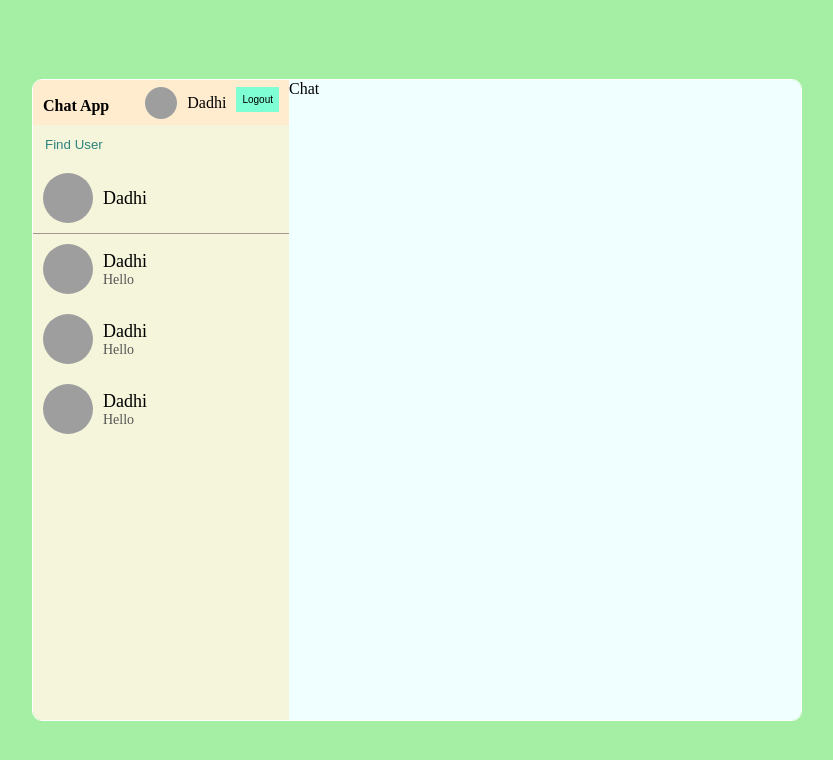
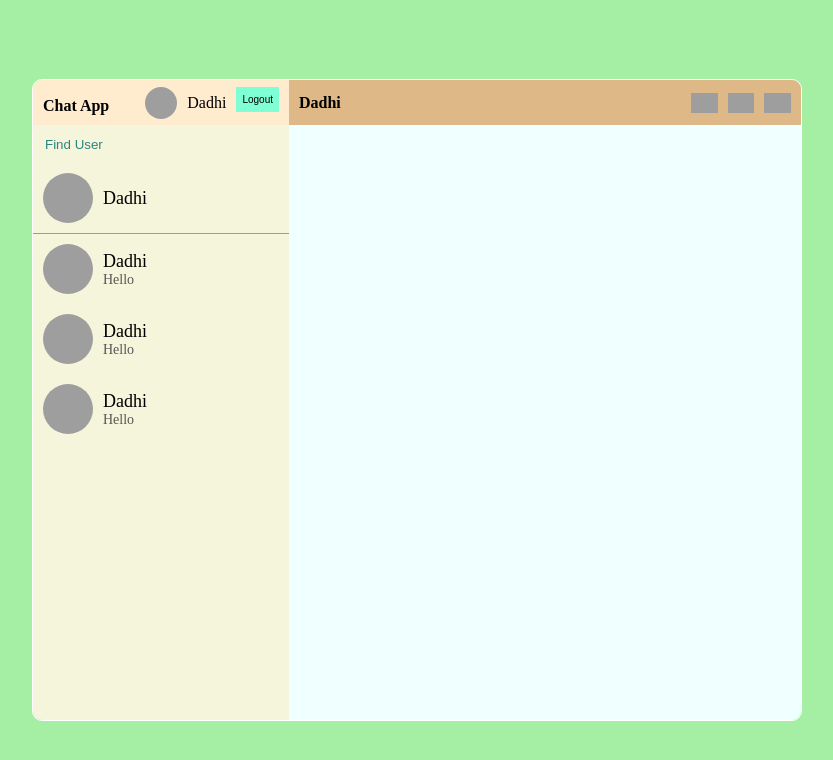
Before and after one commit to Dadhimukh/Chat_App-react, a React (Create React App) app: page / in a window 1280 px wide. Shown: the top 760 px of the page, without its empty margins (223-1056 px from the left). Built offline with nearby package versions, Linux system fonts and the light colour scheme; grey boxes are pictures that could not be loaded; the HTML template or start-up script is replaced by a standard one.

Commit message:
chat section navbar created

```diff
--- a/src/components/Chat.jsx
+++ b/src/components/Chat.jsx
@@ -2,8 +2,26 @@ import React from 'react'
 
 const Chat = () => {
   return (
-    <div className='chat'>Chat</div>
-  )
+    <div className="chat">
+      <div className="chatInfo">
+        <span>Dadhi</span>
+        <div className="chatIcon">
+          <img
+            src="https://cdn-icons-png.flaticon.com/32/8353/8353783.png"
+            alt="Camera"
+          />
+          <img
+            src="https://cdn-icons-png.flaticon.com/32/3683/3683218.png"
+            alt="Add friend"
+          />
+          <img
+            src="https://cdn-icons-png.flaticon.com/32/512/512142.png"
+            alt="More"
+          />
+        </div>
+      </div>
+    </div>
+  );
 }
 
 export default Chat
--- a/src/styles/style.scss
+++ b/src/styles/style.scss
@@ -173,9 +173,42 @@
          }
          }
       }
+
+
+
+
+
+
+
       .chat {
          flex: 2;
          background-color: azure;
+
+
+         .chatInfo{
+            display:flex;
+            align-items:center;
+            justify-content: space-between;
+            padding: 10px;
+            background-color: burlywood;
+            height: 25px;
+
+
+            span{
+               font-size: 16px;
+               font-weight: 700;
+            }
+
+            .chatIcon{
+               display: flex;
+               gap: 10px;
+
+               img{
+                  height: 20px;
+                  cursor: pointer;
+               }
+            }
+         }
       }
    }
    }
```
